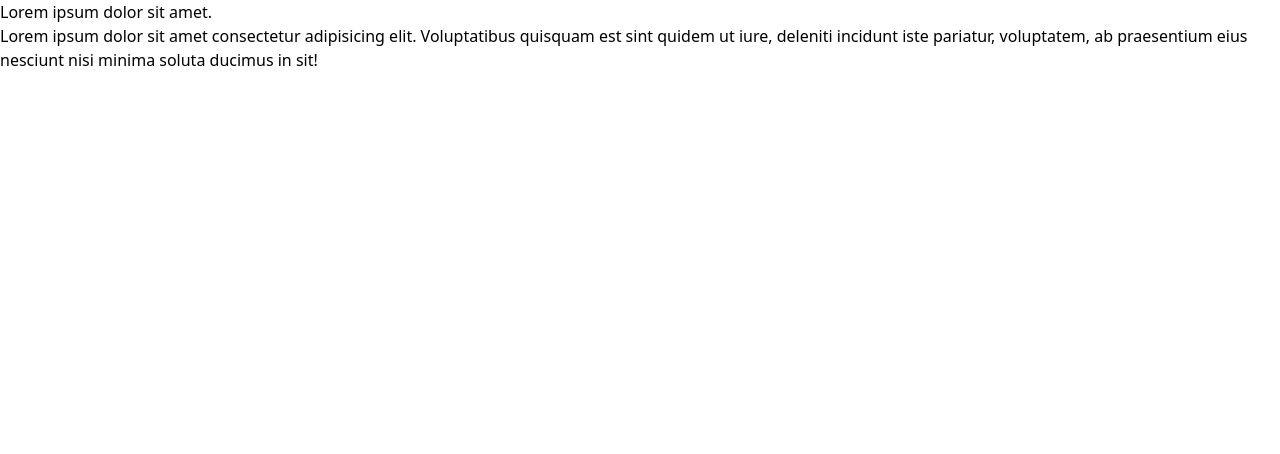
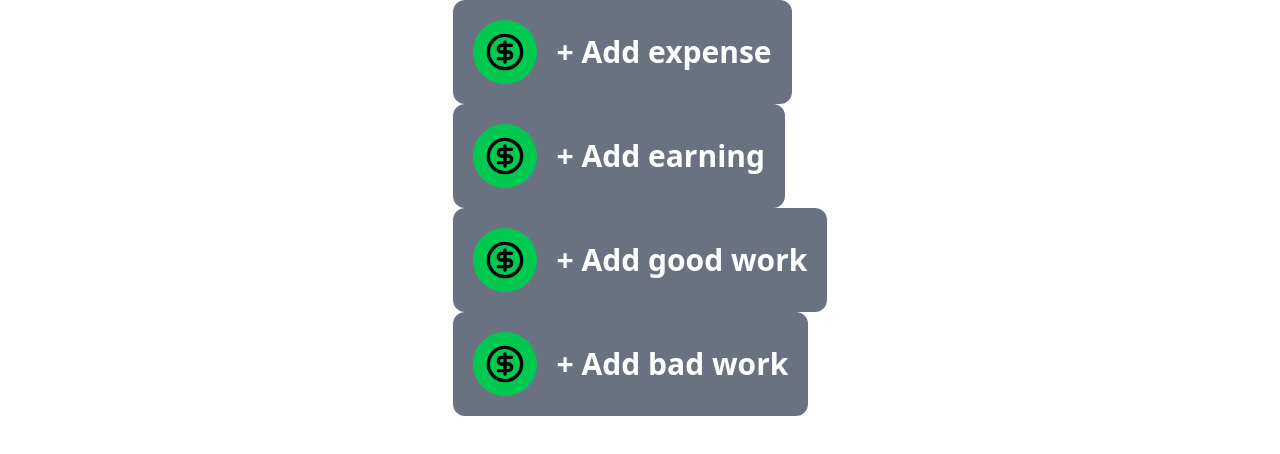
Before and after one commit to Taufiq-Huda/My-day.github.io, a React (Vite) app in the folder client/: page / in a window 1280 px wide. Shown: the top 454 px of the page. Built offline with nearby package versions, Linux system fonts and the light colour scheme.

Commit message:
Modal created properly

```diff
--- a/client/package.json
+++ b/client/package.json
@@ -11,6 +11,7 @@
   },
   "dependencies": {
     "@tailwindcss/vite": "^4.0.0",
+    "lucide-react": "^0.474.0",
     "react": "^18.3.1",
     "react-dom": "^18.3.1",
     "react-router-dom": "^7.1.3"
--- a/client/src/App.css
+++ b/client/src/App.css
@@ -1,3 +1,6 @@
 #root {
   max-width: 1280px;
+  margin: auto;
+  display: flex;
+  justify-content : center;
 }
--- a/client/src/App.tsx
+++ b/client/src/App.tsx
@@ -1,15 +1,72 @@
 import "./App.css";
-import NavBar from "./components/NavBar.tsx";
+// import NavBar from "./components/NavBar.tsx";
 import { Outlet } from "react-router-dom";
+import AddEvent from "./components/ui/AddEvent.tsx";
+import {CircleDollarSign} from 'lucide-react'
 
 function App() {
   localStorage.setItem("auth-token", "eyJhbGciOiJIUzI1NiIsInR5cCI6IkpXVCJ9.eyJ1c2VyIjp7ImlkIjoiNjQ5OTQ5ZjdhOTQ0N2QxMDY5N2M5ZDJkIn0sImlhdCI6MTY4Nzc2NzU0M30.XZtV5XxVuluXyBroeUU2DL1EfHA8aD-H6m1pf2_AqCs");
+  // const [modalIsOpen, setModalIsOpen] = useState(false);
   return (
+    <>
     <div className='w-full'>
-      <NavBar/>
-      Lorem ipsum dolor sit amet consectetur adipisicing elit. Voluptatibus quisquam est sint quidem ut iure, deleniti incidunt iste pariatur, voluptatem, ab praesentium eius nesciunt nisi minima soluta ducimus in sit!
+      {/* <NavBar/> */}
+      <div className="w-fit m-auto">
+        <AddEvent title="expense" type="Economic">
+          <CircleDollarSign className="size-10 m-auto"/>
+        </AddEvent>
+        <AddEvent title="earning" type="Economic">
+          <CircleDollarSign className="size-10 m-auto"/>
+        </AddEvent>
+        <AddEvent title="good work" type="Valuation">
+          <CircleDollarSign className="size-10 m-auto"/>
+        </AddEvent>
+        <AddEvent title="bad work" type="Valuation">
+          <CircleDollarSign className="size-10 m-auto"/>
+        </AddEvent>
+      </div>
+      {/* <Example open={modalIsOpen}>
+        <div className="bg-white px-4 pt-5 pb-4 sm:p-6 sm:pb-4">
+              <div className="sm:flex sm:items-start">
+                <div className="mx-auto flex size-12 shrink-0 items-center justify-center rounded-full bg-red-100 sm:mx-0 sm:size-10">
+                   {/* <ExclamationTriangleIcon aria-hidden="true" className="size-6 text-red-600" />
+                </div>
+                <div className="mt-3 text-center sm:mt-0 sm:ml-4 sm:text-left">
+                  <div className="text-base font-semibold text-gray-900">
+                    Deactivate account
+                  </div>
+                  <div className="mt-2">
+                    <p className="text-sm text-gray-500">
+                      Are you sure you want to deactivate your account? All of your data will be permanently removed.
+                      This action cannot be undone.
+                    </p>
+                  </div>
+                </div>
+              </div>
+            </div>
+            <div className="bg-gray-50 px-4 py-3 sm:flex sm:flex-row-reverse sm:px-6">
+              <button
+                type="button"
+                // onClick={() => setOpen(false)}
+                className="inline-flex w-full justify-center rounded-md bg-red-600 px-3 py-2 text-sm font-semibold text-white shadow-xs hover:bg-red-500 sm:ml-3 sm:w-auto"
+              >
+                Deactivate
+              </button>
+              <button
+                type="button"
+                data-autofocus
+                // onClick={() => setOpen(false)}
+                className="mt-3 inline-flex w-full justify-center rounded-md bg-white px-3 py-2 text-sm font-semibold text-gray-900 ring-1 shadow-xs ring-gray-300 ring-inset hover:bg-gray-50 sm:mt-0 sm:w-auto"
+              >
+                Cancel
+              </button>
+            </div>
+      </Example> */}
+      {/* <div className={`fixed z-30 left-0 top-0 bg-black/50 w-screen h-screen  ${modalIsOpen?'block`':'hidden'}`} onClick={()=> setModalIsOpen(false)}/> */}
       <Outlet />
     </div>
+
+  </>
   )
 }
 
--- a/client/src/components/NavBar.tsx
+++ b/client/src/components/NavBar.tsx
@@ -3,7 +3,7 @@
 
 export default function NavBar() {
   return (
-      <nav className="static w-screen">
+      <nav className="sticky w-screen left-0">
         Lorem ipsum dolor sit amet.
         {/* <div className="container-fluid">
           <a className="navbar-brand" href="/">
--- /dev/null
+++ b/client/src/components/ui/AddEvent.tsx
@@ -0,0 +1,45 @@
+import React, { MouseEvent, useState} from 'react'
+import { useRef } from 'react';
+// import Modal from './modals';
+
+type AddEventProps = {
+    title : string,
+    children : React.ReactNode,
+    type : "Economic" | "Valuation"
+}
+
+function AddEvent({title, children}:AddEventProps) {
+    const [modalIsOpen, setModalIsOpen] = useState(false);
+    const child = useRef<HTMLDivElement>(null);
+
+    function openModal() {
+      setModalIsOpen(true);
+     }
+     const closeModal = (event : MouseEvent) => {
+      const target = event.target as HTMLElement
+      if(!child.current?.contains(target)){
+        setModalIsOpen(false)
+      }
+    }
+  return (
+    <>
+    <div className='bg-gray-500 w-fit h-fit flex flex-row gap-5 p-5 rounded-xl cursor-pointer' onClick={openModal}>
+      <div className='size-16 rounded-full bg-green-500 flex justify-center'>
+        {children}
+      </div>
+      <div className='m-auto font-semibold text-3xl text-white'>
+        {`+ Add ${title}`}
+      </div>
+    </div>
+    <div className={`absolute left-0 top-0 m-auto w-screen flex justify-around  h-screen bg-black/20 rounded-xl z-40 ${modalIsOpen?'block`':'hidden'}`} onClick={closeModal} >
+      <div className="absolute bg-white w-fit top-[50%] translate-y-[-50%]" ref={child}>
+        <h2>Modal Title</h2>
+        {/* <button onClick={closeModal} >Close</button> */}
+        <div>Modal Content</div>
+      </div>
+    </div>
+    </>
+  )
+}
+
+export default AddEvent
```
Also changed, not shown: 2 other files (tests, documents, lock files or other folders).
